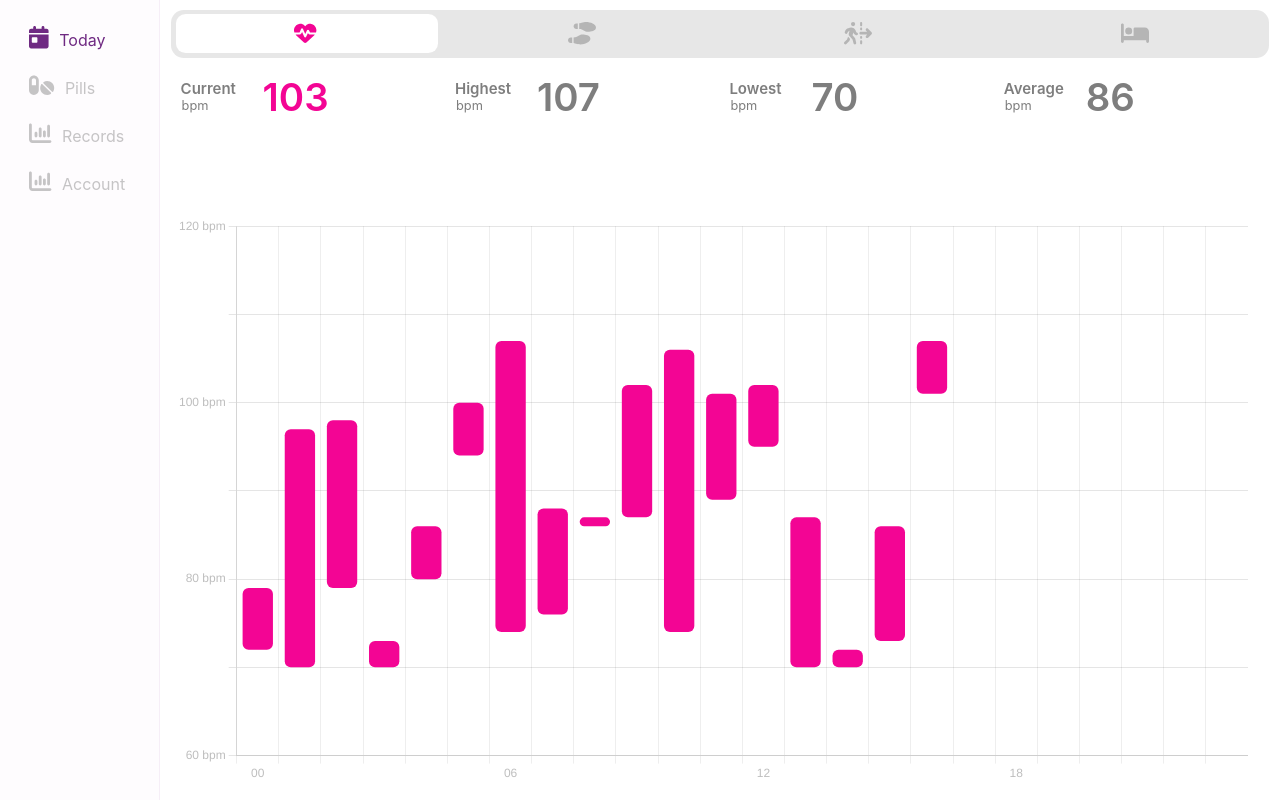
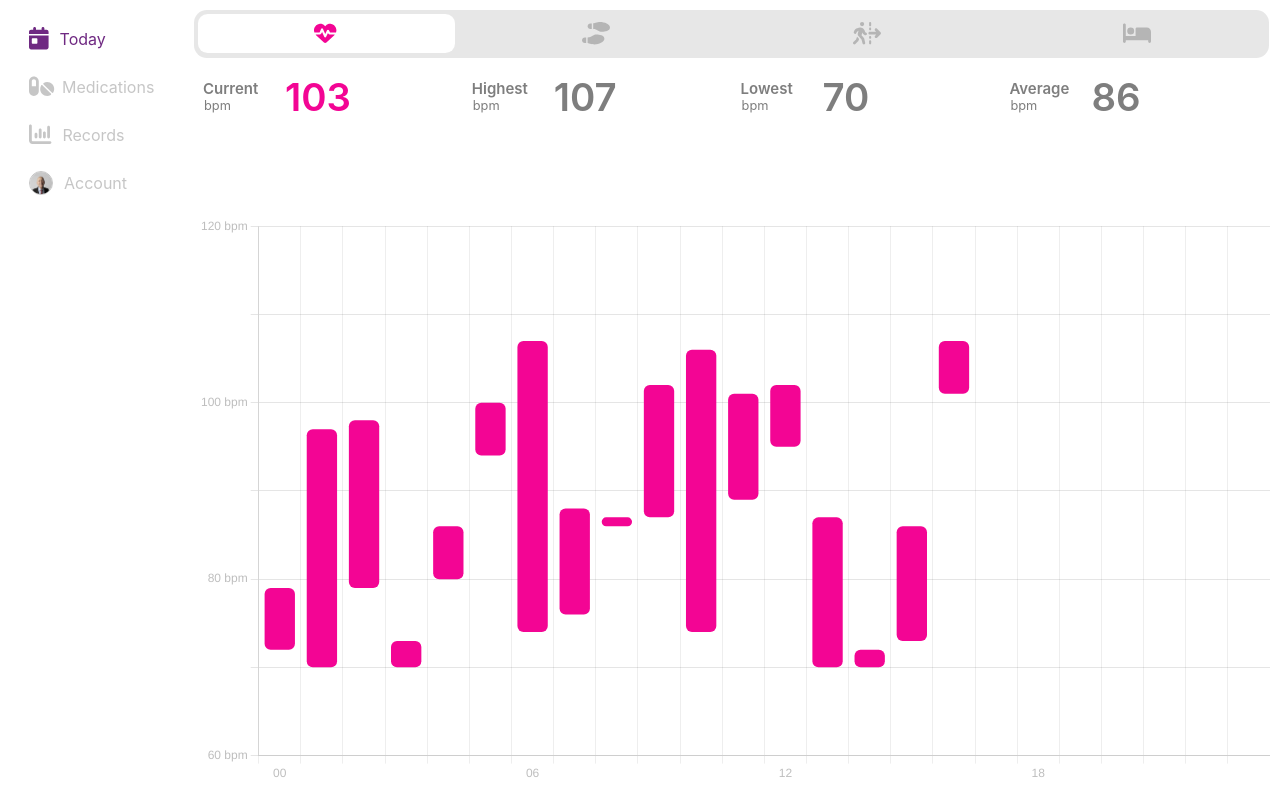
Before and after one commit to soon-y/caregem, a Vue app: page / in a window 1280 px wide. Built offline with nearby package versions, Linux system fonts and the light colour scheme.

Commit message:
add account img

```diff
--- a/src/App.vue
+++ b/src/App.vue
@@ -1,34 +1,34 @@
 <script setup lang="ts">
 import { RouterLink, RouterView } from 'vue-router'
-import { FontAwesomeIcon } from '@fortawesome/vue-fontawesome'
+
 </script>
 
 <template>
   <nav>
     <RouterLink to="/">
       <div class="flex">
-        <font-awesome-icon class="navIcon" icon="calendar-day" />
+        <font-awesome-icon class="navIcon navMargin" icon="calendar-day" />
       Today
       </div>
     </RouterLink>
 
-    <RouterLink to="/pills">
+    <RouterLink to="/medications">
       <div class="flex">
         <font-awesome-icon class="navIcon" icon="pills" />
-        Pills
+        Medications
       </div>
     </RouterLink>
 
     <RouterLink to="/records">
       <div class="flex">
-        <font-awesome-icon class="navIcon" icon="chart-column" />
+        <font-awesome-icon class="navIcon navMargin" icon="chart-column" />
         Records
       </div>
     </RouterLink>
 
     <RouterLink to="/account">
       <div class="flex">
-        <font-awesome-icon class="navIcon" icon="chart-column" />
+        <img src="/portrait.jpg" class="navImg" />
         Account
       </div>
     </RouterLink>
@@ -39,10 +39,10 @@ import { FontAwesomeIcon } from '@fortawesome/vue-fontawesome'
 
 <style>
 .container {
-  width: calc(100vw - 10rem);
+  width: calc(100vw - 11.4rem);
   height: 100vh;
   position: relative;
-  left: 10rem;
+  left: 11.4rem;
 }
 
 nav {
@@ -52,16 +52,29 @@ nav {
   grid-template-rows: 3rem 3rem 3rem 3rem;
   padding: 1rem;
   align-items: center;
-  width: 10rem;
+  width: 11.4rem;
   z-index: 100;
-  border-right: 1px solid rgba(239,226,242, 0.5);
-  background-color: rgba(239,226,242,0.1)
+  border-right: 1px solid var(--white-lila-border);
+  background-color: var(--white-lila)
 }
 
 .navIcon{
-  margin-right: 0.4rem;
+  margin-right: 0.5rem;
   font-size: 1.4rem;
-  }
+}
+
+.navMargin{
+  margin-right: 0.7rem;
+}
+
+
+.navImg{
+  width: 1.5rem;
+  height: 1.5rem;
+  border: 1px solid var(--divider-light-1);
+  border-radius: 50%;
+  margin-right: 0.7rem;
+}
 
 nav a {
   display: inline-block;
@@ -77,6 +90,12 @@ nav a.router-link-exact-active {
 nav a.router-link-exact-active:hover {
   background-color: transparent;
 }
+
+.flex {
+    display: flex;
+    flex-direction: row;
+    justify-content: left;
+  }
 
 @media screen and (max-aspect-ratio: 1) {
   .container {
@@ -108,13 +127,18 @@ nav a.router-link-exact-active:hover {
     display: flex;
     flex-direction: column;
     justify-content: center;
+    align-content: center;
   }
 
   .navIcon{
     position: relative;
-    left: 50%;
-    transform: translateX(-50%);
+    margin: auto;
     font-size: 1.4rem;
+    margin-bottom: 0.2rem;
+  }
+
+  .navMargin, .navImg{
+    margin: auto;
     margin-bottom: 0.2rem;
   }
 }
```
Also changed, not shown: public/portrait.jpg (added).
